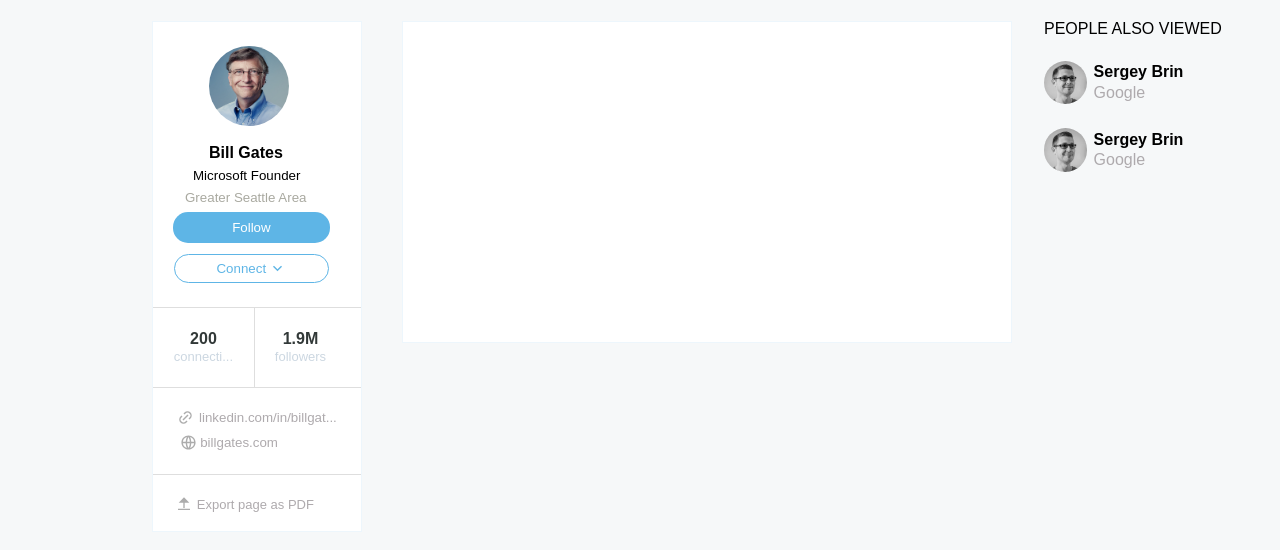
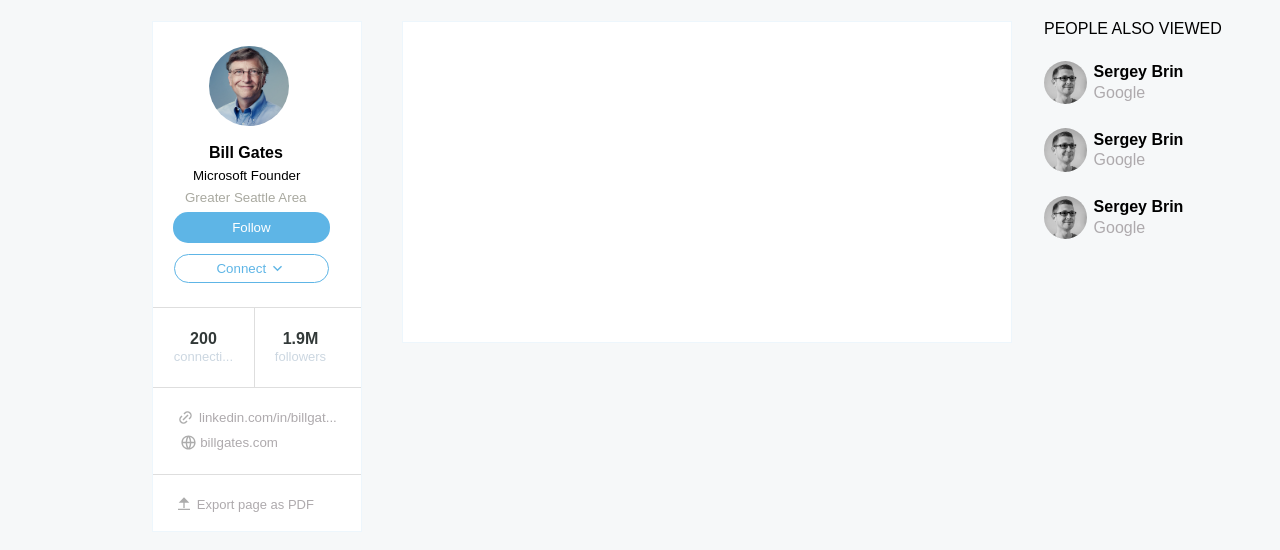
Before and after one commit to catalystcodes/Loop_2_-_Step_10, a plain HTML site: page index.html in a window 1280 px wide. Shown: the part 118-668 px from the top of the page. Drawn offline with Linux system fonts and the light colour scheme.

Commit message:
update code base

```diff
--- a/index.html
+++ b/index.html
@@ -124,6 +124,14 @@
                         <p class="p17">Google</p>
                     </div>
                 </div>
+
+                <div class="sub1-head3">
+                    <img src="./media/avatar.jpg" alt="" class="img2">
+                    <div class="sub2-head3">
+                        <p class="p16">Sergey Brin</p>
+                        <p class="p17">Google</p>
+                    </div>
+                </div>
             </div>
         </div>
 
```
